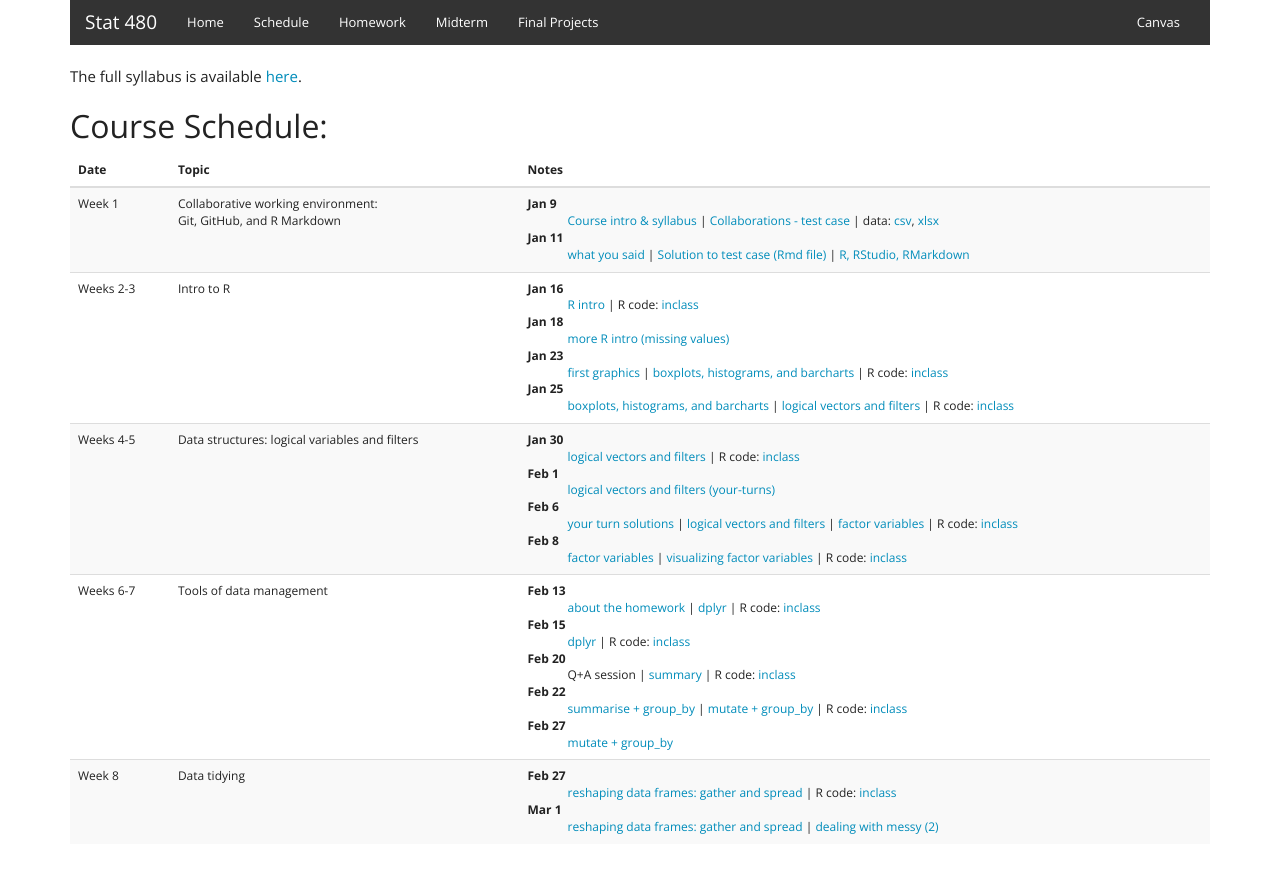
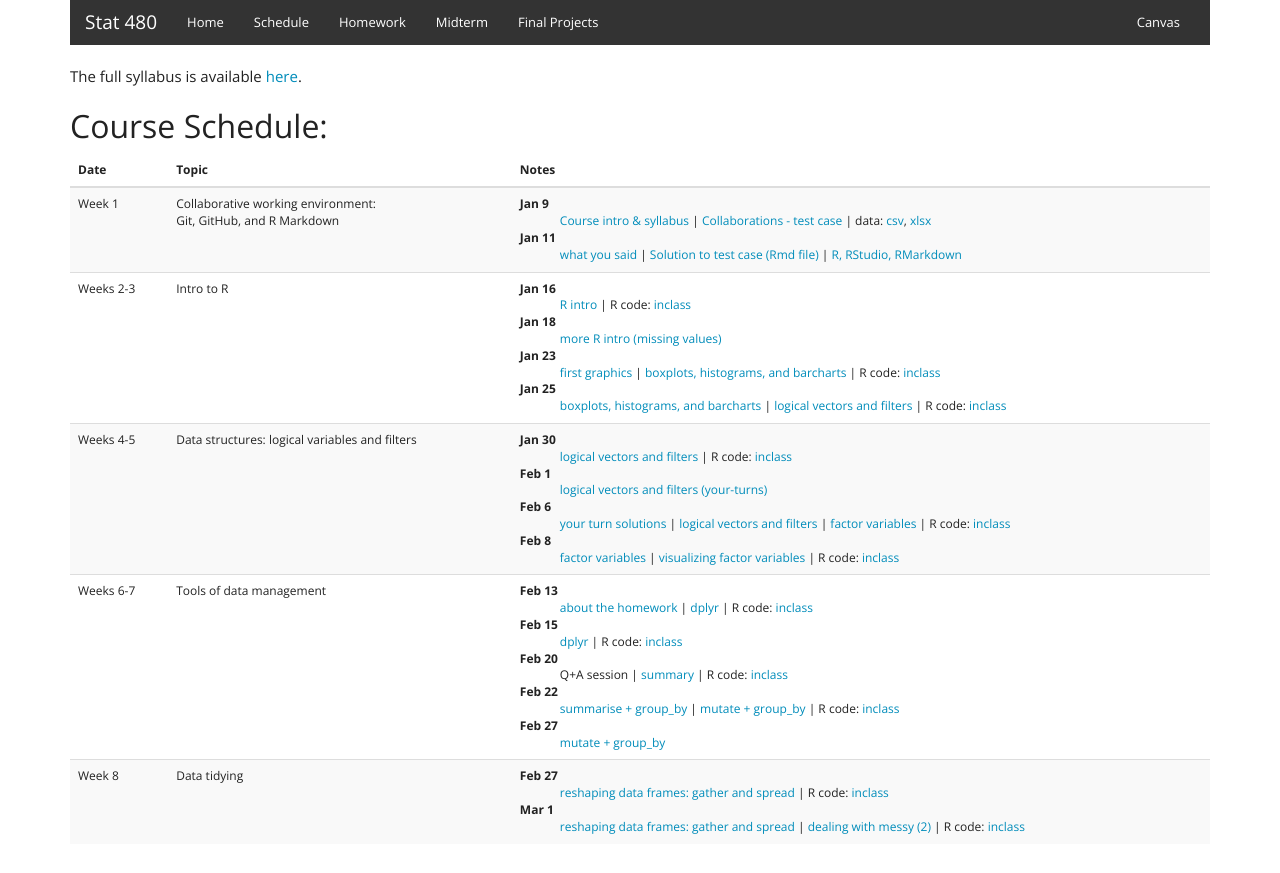
Before and after one commit to Stat480-at-ISU/Stat480-at-ISU.github.io-2019, a Jekyll site: the page built from schedule.html, in a window 1280 px wide. Shown: the top 873 px of the page. Built offline with Jekyll 4.4.1, drawn with Linux system fonts in a browser that asks for light colours.

Commit message:
links updated

```diff
--- a/homework.html
+++ b/homework.html
@@ -61,6 +61,7 @@ Homework assignments are made available on Thursdays and are due the following T
         <td>Feb 22, 9:30 am (before class)</td>
         <td><a href="homework/homework06.html">Homework 6</a> <a href="homework/homework06.Rmd">(Rmd file)</a></td>
         <td>
+          <a href="homework/great_examples/hwk6/example-1.html">great example 1</a>, <a href="homework/great_examples/hwk6/example-2.html">great example 2</a>
           </td>
 </tr>
 <tr>
--- a/schedule.html
+++ b/schedule.html
@@ -115,7 +115,7 @@ slides: <a href="../materials/02_reading-files/01_ascii.html" target=_blank>read
           <dt>Feb 27</dt>
           <dd>    <a href="../materials/03_tidyverse/05_tidyr.html" target=_blank>reshaping data frames: gather and spread</a> | R code: <a href="code/feb27-inclass.R">inclass</a> </dd>
           <dt>Mar 1</dt>
-          <dd>    <a href="../materials/03_tidyverse/05_tidyr.html" target=_blank>reshaping data frames: gather and spread</a> | <a href="../materials/03_tidyverse/06_tidyr.html" target=_blank>dealing with messy (2)</a> </dd>
+          <dd>    <a href="../materials/03_tidyverse/05_tidyr.html" target=_blank>reshaping data frames: gather and spread</a> | <a href="../materials/03_tidyverse/06_tidyr.html" target=_blank>dealing with messy (2)</a> | R code: <a href="code/mar1-inclass.R">inclass</a></dd>
           </dl>
         </td>
       </tr>
```
